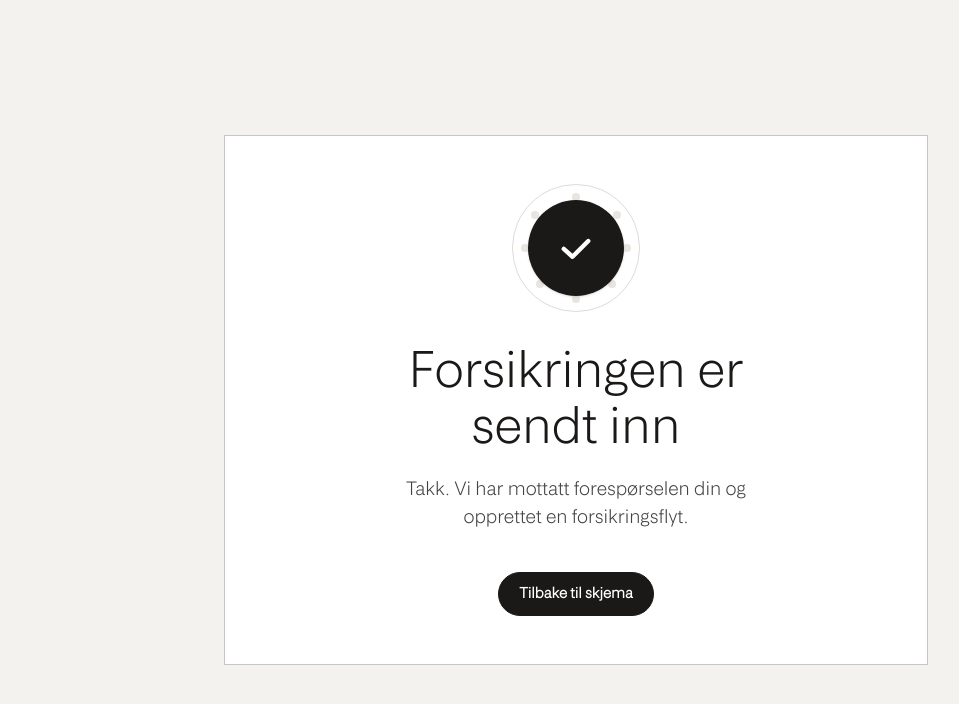
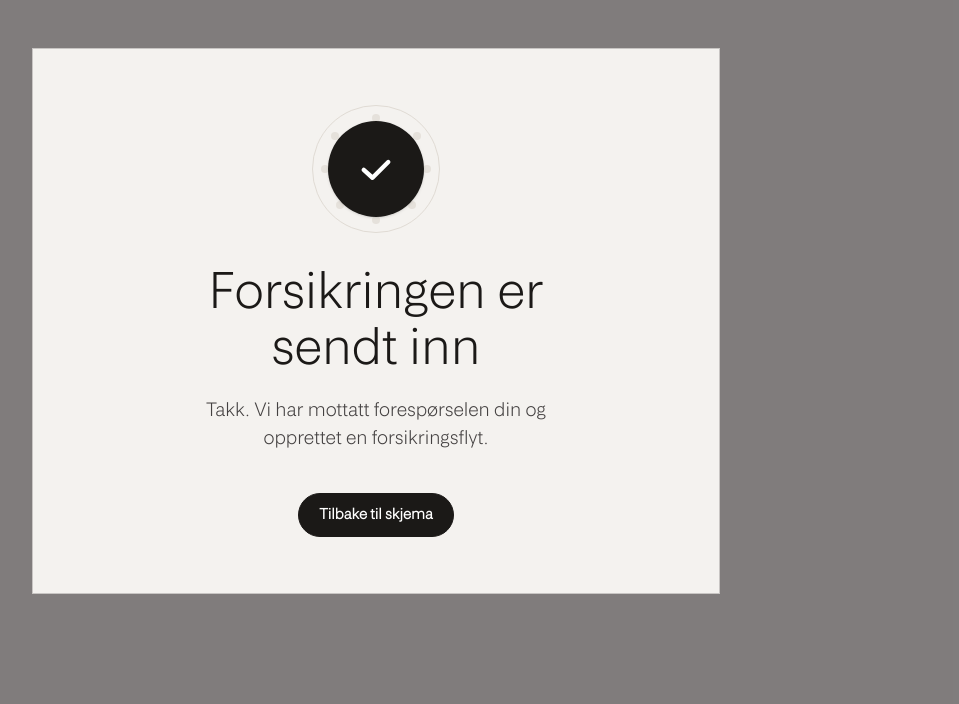
Before and after one commit to Kabins-WorkSpace/everest-forsikring, a Next.js app in the folder frontend/: page /insurance/success in a window 1280 px wide. Shown: the top 704 px of the page, without its empty margins (64-1023 px from the left). Built offline with nearby package versions, Linux system fonts and the light colour scheme.

Commit message:
fix: made both the page uniform following same layout.

```diff
--- a/frontend/src/app/insurance/success/page.tsx
+++ b/frontend/src/app/insurance/success/page.tsx
@@ -1,6 +1,8 @@
 import Link from "next/link";
 
 import { PurchaseCompletion } from "@/components/feedback/PurchaseCompletion";
+import { PageContainer } from "@/components/layout/PageContainer";
+import { ContentCard } from "@/components/layout/ContentCard";
 
 type SuccessPageProps = {
   searchParams: Promise<{
@@ -13,9 +15,8 @@ export default async function SuccessPage({ searchParams }: SuccessPageProps) {
   const agreementNumber = params.agreementNumber;
 
   return (
-    <main className="min-h-screen bg-neutral-sand text-foreground">
-      <div className="mx-auto flex min-h-screen max-w-3xl items-center px-4 py-10 md:px-8 md:py-16">
-        <section className="w-full border border-neutral-rock bg-primary-white p-8 md:p-12">
+    <PageContainer>
+      <ContentCard>
         <div className="mx-auto flex max-w-2xl flex-col items-center text-center">
           <PurchaseCompletion />
 
@@ -46,8 +47,7 @@ export default async function SuccessPage({ searchParams }: SuccessPageProps) {
             </Link>
           </div>
         </div>
-        </section>
-      </div>
-    </main>
+      </ContentCard>
+    </PageContainer>
   );
 }
--- a/frontend/src/components/layout/PageContainer.tsx
+++ b/frontend/src/components/layout/PageContainer.tsx
@@ -6,7 +6,7 @@ type PageContainerProps = {
 
 export function PageContainer({ children }: PageContainerProps) {
   return (
-    <main className="min-h-screen bg-neutral-stone/50 text-foreground">
+    <main className="min-h-screen bg-neutral-stone/80 text-foreground">
       <div className="mx-auto w-full max-w-6xl px-4 py-8 md:px-8 md:py-12">
         {children}
       </div>
```
Lines whose indentation alone changed are shown as unchanged.
